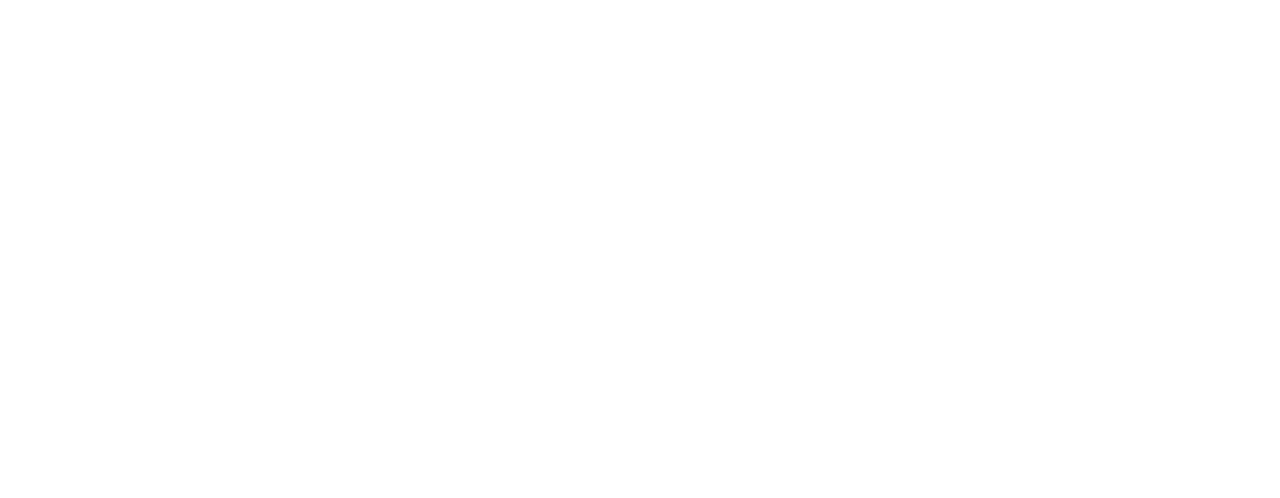
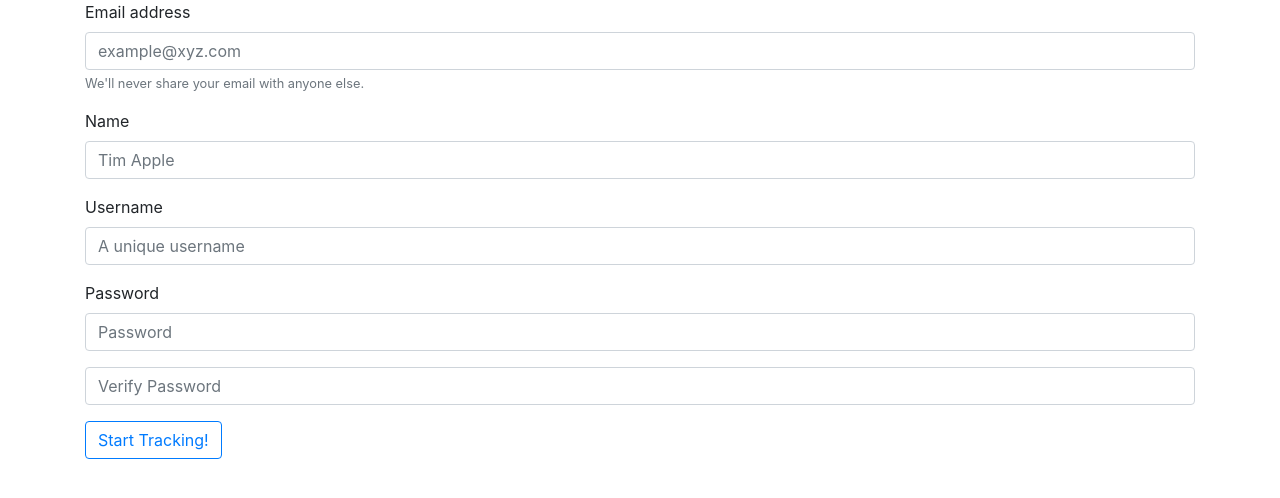
Before and after one commit to jbettencourt10/cs326-final-iota, a plain HTML site: page sign-up.html in a window 1280 px wide. Drawn offline with nearby package versions, Linux system fonts and the light colour scheme.

Commit message:
sing up partially done

```diff
--- a/MyMediaMix.css
+++ b/MyMediaMix.css
@@ -39,3 +39,7 @@ h2 {
   text-align: center;
   padding-top: 50px;
 }
+
+.centered {
+  text-align: center;
+}
--- a/sign-up.html
+++ b/sign-up.html
@@ -0,0 +1,84 @@
+<!DOCTYPE html>
+<html lang="en">
+  <head>
+    <meta charset="utf-8" />
+    <meta
+      name="viewport"
+      content="width=device-width, initial-scale=1, shrink-to-fit=no"
+    />
+
+    <link
+      rel="stylesheet"
+      href="https://stackpath.bootstrapcdn.com/bootstrap/4.1.3/css/bootstrap.min.css"
+      integrity="sha384-MCw98/SFnGE8fJT3GXwEOngsV7Zt27NXFoaoApmYm81iuXoPkFOJwJ8ERdknLPMO"
+      crossorigin="anonymous"
+    />
+
+    <title>MyMediaMix</title>
+  </head>
+
+  <body>
+    <div class="container">
+      <form>
+        <div class="form-group">
+          <label for="input-email">Email address</label>
+          <input
+            type="email"
+            class="form-control"
+            id="email-input"
+            aria-describedby="emailHelp"
+            placeholder="example@xyz.com"
+          />
+          <small id="emailHelp" class="form-text text-muted"
+            >We'll never share your email with anyone else.</small
+          >
+        </div>
+        <div class="form-group">
+          <label for="input-email">Name</label>
+          <input
+            type="name"
+            class="form-control"
+            id="name-input"
+            aria-describedby="emailHelp"
+            placeholder="Tim Apple"
+          />
+        </div>
+        <div class="form-group">
+          <label for="exampleInputPassword1">Username</label>
+          <input
+            type="password"
+            class="form-control"
+            id="exampleInputPassword1"
+            placeholder="A unique username"
+          />
+        </div>
+        <div class="form-group">
+          <label for="exampleInputPassword1">Password</label>
+          <input
+            type="password"
+            class="form-control"
+            id="exampleInputPassword1"
+            placeholder="Password"
+          />
+        </div>
+        <div class="form-group">
+          <input
+            type="password"
+            class="form-control"
+            id="exampleInputPassword1"
+            placeholder="Verify Password"
+          />
+        </div>
+        <button type="submit" class="btn btn-primary btn-outline-primary">
+          Start Tracking!
+        </button>
+      </form>
+    </div>
+
+    <script
+      src="https://stackpath.bootstrapcdn.com/bootstrap/4.1.3/js/bootstrap.min.js"
+      integrity="sha384-ChfqqxuZUCnJSK3+MXmPNIyE6ZbWh2IMqE241rYiqJxyMiZ6OW/JmZQ5stwEULTy"
+      crossorigin="anonymous"
+    ></script>
+  </body>
+</html>
```
